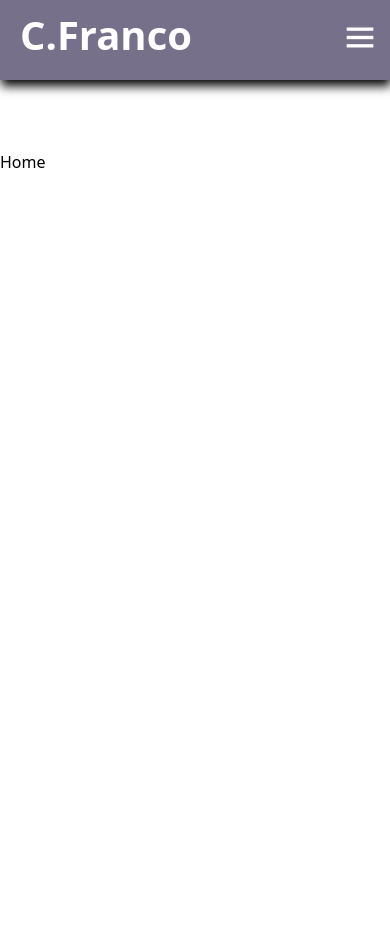
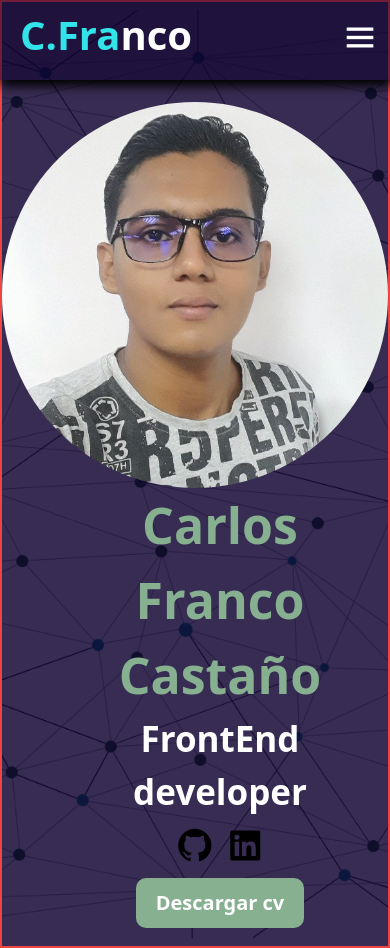
Before and after one commit to Carlosfranco17/portafolio, a React (Vite) app: page / in a window 390 px wide. Before the commit the page ends 844 px from the top, so only its background shows below. Built offline with nearby package versions, Linux system fonts and the light colour scheme.

Commit message:
home_comenzado

```diff
--- a/src/App.css
+++ b/src/App.css
@@ -0,0 +1,9 @@
+
+.main{
+    background: linear-gradient(#0e002fd3, #0e002fd3), url("/public/images/portal.png");
+    background-repeat: no-repeat;
+    background-size: cover;
+    background-position: center;
+
+
+}
--- a/src/App.jsx
+++ b/src/App.jsx
@@ -7,10 +7,10 @@ function App() {
 
 
   return (
-    <>
+    <main className='main'>
       <Nav/>
       <Home/>
-    </>
+    </main>
   )
 }
 
--- a/src/component/home/Home.css
+++ b/src/component/home/Home.css
@@ -1,6 +1,152 @@
+*{
+    /* border: 1px solid red; */
+}
+
 .home{
+    padding-top: 100px;
+    min-height: 100vh;
 
-    padding-top: 150px;
-    min-height: 100vh;
-    /* background-color: red; */
+
 }
+
+.Presentation{
+    display: flex;
+    align-items: center;
+    width: 100%;
+    height: 100vh;
+
+}
+.profile{
+    padding-left: 50px;
+    width: 60%;
+}
+
+.name{
+color: #87b091;
+
+    font-size: 90px;
+    font-weight: bold;
+}
+
+.work{
+    font-size: 50px;
+    font-weight: bold;
+    color: white;
+}
+
+.information{
+    display: flex;
+    gap:10px
+}
+
+.redes{
+    font-size: 40px;
+}
+
+.cv{
+    display: flex;
+    align-items: center;
+}
+
+.download{
+    background-color:#87b091 ;
+    padding: 10px 20px;
+    border-radius: 10px;
+    color: white;
+    font-size: 20px;
+    font-weight: bold;
+
+
+}
+
+.img{
+    margin: 0px 0px 0px 30px;
+    width: 40%;
+    display: flex;
+    justify-content: center;
+    align-items: center;
+
+}
+
+.photo{
+    margin-left: 0px 0px 0px 10px;
+border-radius: 500px;
+
+}
+
+@media (max-width: 952px) {
+    .profile{
+
+        width: 100%;
+    }
+
+    .name{
+        color: #87b091;
+
+            font-size: 50px;
+            font-weight: bold;
+        }
+
+        .work{
+            font-size:25px;
+            font-weight: bold;
+            color: white;
+        }
+
+
+
+.img{
+    margin: 0px 0px 0px 30px;
+    width: 30%;
+    display: flex;
+    justify-content: center;
+    align-items: center;
+
+
+}
+
+
+}
+
+@media (max-width: 858px) {
+    .Presentation{
+        display: block;
+        justify-content: center;
+
+    }
+
+    .img{
+        width: 100%;
+        margin: 0;
+    }
+
+    .profile{
+
+       text-align: center;
+        width: 100%;
+
+justify-content: center;
+
+
+
+    }
+
+    .information{
+
+display: block;
+
+    }
+
+    .cv{
+display: flex;
+align-items: center;
+justify-content: center;
+
+    }
+
+    .work{
+        font-size:35px ;
+    }
+
+
+}
--- a/src/component/home/Home.jsx
+++ b/src/component/home/Home.jsx
@@ -1,9 +1,50 @@
-import React from 'react'
+import React from "react";
 
 const Home = () => {
   return (
-    <section className='home'>Home</section>
-  )
-}
+    <section className="home border-[2px] border-red-500">
 
-export default Home
+{/* padre */}
+      <div className="Presentation">
+
+
+{/* hijo 1 */}
+      <div className=" img ">
+
+<img className="photo" src="/public/images/1681398897987.jpg" alt="" />
+
+</div>
+
+{/* hijo 2 */}
+
+
+        <div className="profile">
+          <h1 className="name">Carlos Franco Castaño</h1>
+          <h2 className="work">FrontEnd developer</h2>
+
+
+          <div className="information">
+            <div className="redes">
+              <span className="">
+                <i class="bx bxl-github"></i>
+              </span>{" "}
+              <span>
+                <i class="bx bxl-linkedin-square"></i>
+              </span>
+            </div>
+
+            <div className="cv">
+
+              <button className="download">Descargar cv</button>
+            </div>
+          </div>
+        </div>
+
+
+
+      </div>
+    </section>
+  );
+};
+
+export default Home;
--- a/src/component/nav/Nav.jsx
+++ b/src/component/nav/Nav.jsx
@@ -10,7 +10,7 @@ const Nav = () => {
     <i className='bx bx-menu'></i></label>
 
 
-<a href="" className='enlace'><h1 className='logo'><span>C.</span><span>Franco</span></h1></a>
+<a href="" className='enlace'><h1 className='logo'><span className='text-[#32e3e9]' >C.Fra</span><span>nco</span></h1></a>
 
 <ul>
     <li><a href="">Inicio</a></li>
```
Also changed, not shown: public/images/1681398897987.jpg (added), 1 other file (tests, documents, lock files or other folders).
